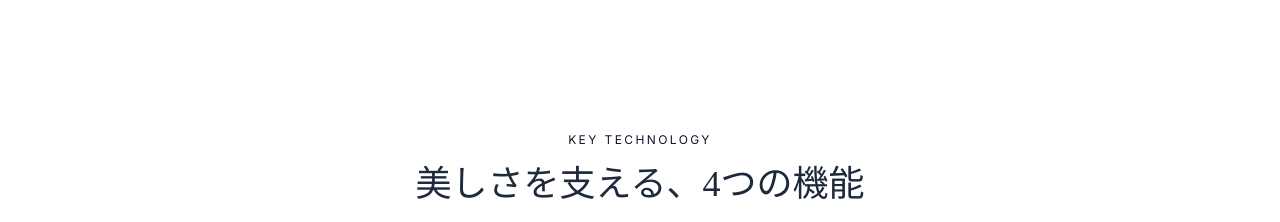
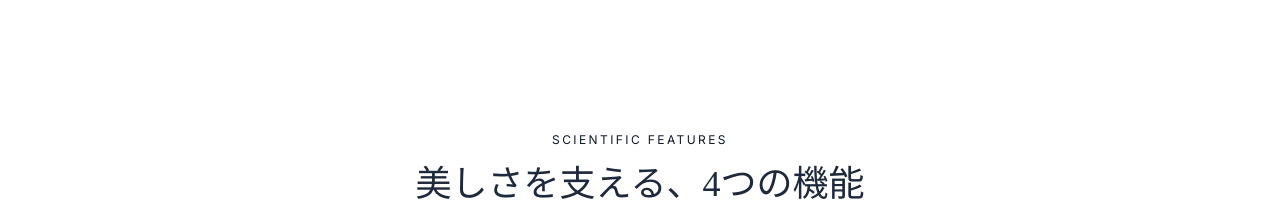
Before and after one commit to akira882/CosmeSite_Portfolio_Akira-Koshimizu, a React (Vite) app: page / in a window 1280 px wide. Shown: the part 2440-2662 px from the top of the page. Built offline with nearby package versions, Linux system fonts and the light colour scheme.

Commit message:
refactor(ui): align terminology between strategy docs and page headers ('Scientific Features')

```diff
--- a/components/Features.tsx
+++ b/components/Features.tsx
@@ -10,7 +10,7 @@ const Features: React.FC = () => {
     <section id="science" className="py-24 bg-white">
       <div className="max-w-7xl mx-auto px-6">
         <div className="text-center mb-20">
-          <span className="text-water-600 font-sans text-xs tracking-[0.2em] uppercase block mb-4">Key Technology</span>
+          <span className="text-water-600 font-sans text-xs tracking-[0.2em] uppercase block mb-4">Scientific Features</span>
           <h2 className="font-serif text-3xl md:text-4xl text-brand-800 mb-6">美しさを支える、4つの機能</h2>
           <div className="w-12 h-[2px] bg-water-200 mx-auto my-8"></div>
           <p className="text-brand-600 font-sans text-base leading-loose max-w-2xl mx-auto">
--- a/components/StrategicBreakdown.tsx
+++ b/components/StrategicBreakdown.tsx
@@ -9,7 +9,7 @@ const StrategicBreakdown: React.FC = () => {
   const aisasSteps = [
     { label: "Attention", desc: "Hero: Hydro-Prism Visual", icon: <Target className="w-5 h-5" /> },
     { label: "Interest", desc: "Problem: 30s Skin Concerns", icon: <BrainCircuit className="w-5 h-5" /> },
-    { label: "Search", desc: "Features: Evidence & Specs", icon: <Search className="w-5 h-5" />, highlight: true },
+    { label: "Search", desc: "Scientific Features & Comparison", icon: <Search className="w-5 h-5" />, highlight: true },
     { label: "Action", desc: "CTA: Free Sample Offer", icon: <MousePointerClick className="w-5 h-5" /> },
     { label: "Share", desc: "Reviews: Social Proof", icon: <MessageCircle className="w-5 h-5" /> },
   ];
```
